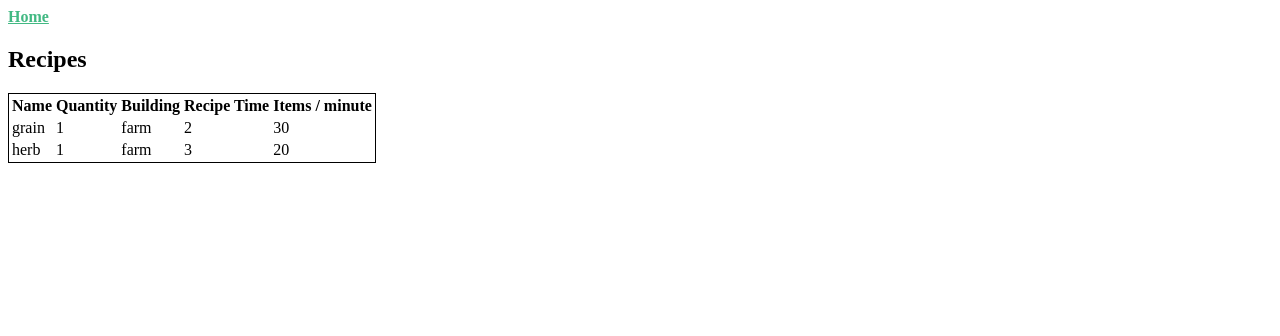
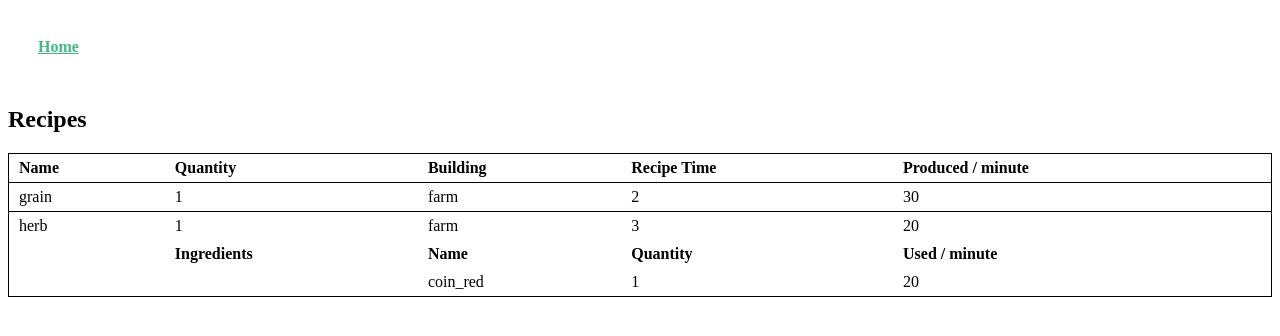
Before and after one commit to AlyxMoon/factory-town-production-calculator, a Vue app: page / in a window 1280 px wide. Shown: the top 336 px of the page. Built offline with nearby package versions, Linux system fonts and the light colour scheme.

Commit message:
clean up the starter styling for recipe table

```diff
--- a/src/App.vue
+++ b/src/App.vue
@@ -24,4 +24,23 @@ a {
     color: #42B983;
   }
 }
+
+tr, th, td {
+  border-color: black;
+  border-style: solid;
+  border-width: 0;
+
+  &.border-t {
+    border-top-width: 1px;
+  }
+  &.border-b {
+    border-bottom-width: 1px;
+  }
+}
+
+th, td {
+  padding: 5px 10px;
+
+  text-align: left;
+}
 </style>
--- a/src/components/Navbar.vue
+++ b/src/components/Navbar.vue
@@ -1,5 +1,5 @@
 <template>
-  <div id="#navbar">
+  <div class="navbar">
     <router-link to="/">Home</router-link>
   </div>
 </template>
@@ -11,7 +11,7 @@ export default {
 </script>
 
 <style lang="scss" scoped>
-#navbar {
+.navbar {
   padding: 30px;
 }
 </style>
--- a/src/components/RecipeList.vue
+++ b/src/components/RecipeList.vue
@@ -1,5 +1,5 @@
 <template>
-  <div>
+  <div class="recipe-list-component">
     <h2>Recipes</h2>
     <table>
       <thead>
@@ -8,15 +8,34 @@
           <th>Quantity</th>
           <th>Building</th>
           <th>Recipe Time</th>
-          <th>Items / minute</th>
+          <th>Produced / minute</th>
         </tr>
       </thead>
       <tbody>
-        <recipe-list-item
-          v-for="(recipe, i) in recipes"
-          :key="'recipe-' + i + '-' + recipe.name"
-          :recipe="recipe"
-        ></recipe-list-item>
+        <template v-for="(recipe, i) in recipes">
+          <recipe-list-item
+            class="border-t"
+            :key="'recipe-item-' + i + '-' + recipe.name"
+            :recipe="recipe"
+          ></recipe-list-item>
+          <tr
+            :key="'recipe-item' + i + 'ingredient-header'"
+            v-if="recipe.ingredients && recipe.ingredients.length > 0">
+            <td></td>
+            <th>Ingredients</th>
+            <th>Name</th>
+            <th>Quantity</th>
+            <th>Used / minute</th>
+          </tr>
+          <recipe-list-ingredient-item
+            class="border-b"
+            v-for="(ingredient, j) in recipe.ingredients"
+            :key="'recipe-' + recipe.name + '-' + 'ingredient-' + ingredient.name"
+            :index="j"
+            :ingredient="ingredient"
+            :time="recipe.time"
+          ></recipe-list-ingredient-item>
+        </template>
       </tbody>
     </table>
   </div>
@@ -26,11 +45,13 @@
 import { mapActions } from 'vuex'
 
 import RecipeListItem from '@/components/RecipeListItem'
+import RecipeListIngredientItem from '@/components/RecipeListIngredientItem'
 
 export default {
   name: 'RecipeList',
   components: {
     RecipeListItem,
+    RecipeListIngredientItem
   },
   data () {
     return {
@@ -48,6 +69,8 @@ export default {
 
 <style lang="scss" scoped>
 table {
+  width: 100%;
   border: 1px solid black;
+  border-collapse: collapse;
 }
 </style>
--- /dev/null
+++ b/src/components/RecipeListIngredientItem.vue
@@ -0,0 +1,27 @@
+<template>
+  <tr>
+    <td></td>
+    <td></td>
+    <td>{{ ingredient.name }}</td>
+    <td>{{ ingredient.quantity }}</td>
+    <td>{{ itemsPerMinute(time, ingredient.quantity) }}</td>
+  </tr>
+</template>
+
+<script>
+export default {
+  name: 'RecipeListIngredientItem',
+  props: {
+    index: Number,
+    ingredient: Object,
+    time: Number,
+  },
+  methods: {
+    itemsPerMinute (time, quantity) {
+      return Math.floor((60 / time) * quantity)
+    },
+  },
+}
+</script>
+
+<style lang="scss" scoped></style>
--- a/src/components/RecipeListItem.vue
+++ b/src/components/RecipeListItem.vue
@@ -13,7 +13,6 @@ export default {
   name: 'RecipeListItem',
   props: {
     recipe: Object,
-    default: {},
   },
   methods: {
     itemsPerMinute (time, quantity) {
```
